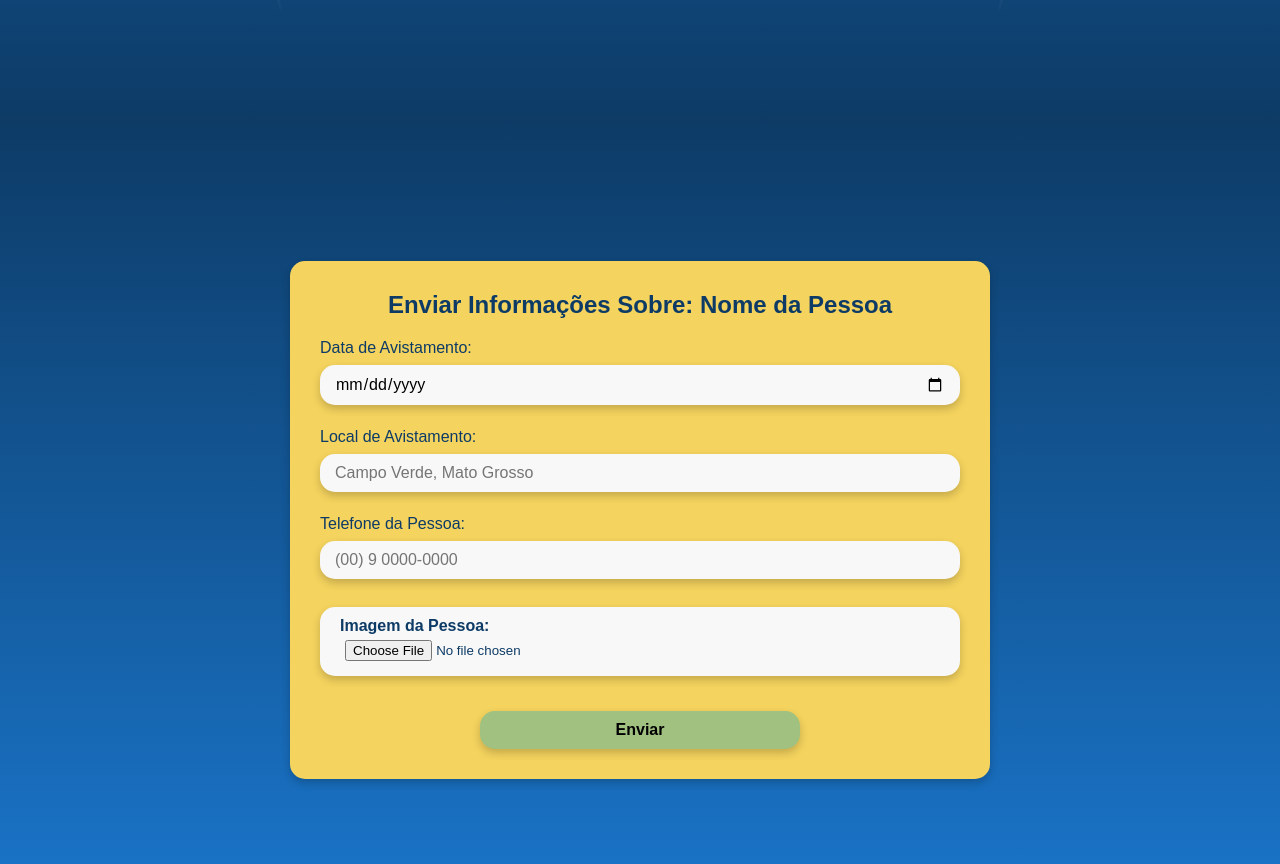
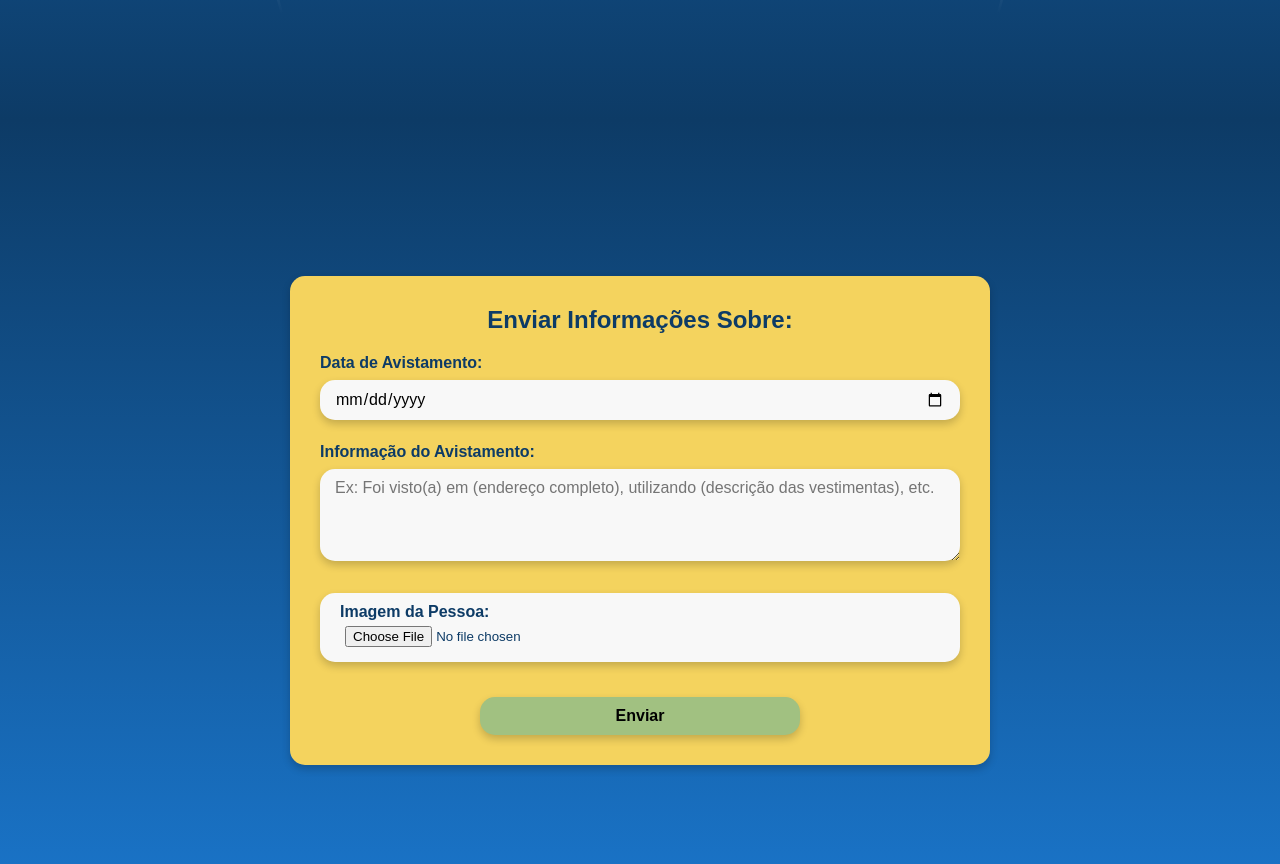
Before and after one commit to JoaoVictor-Noschang/projeto_buscas, a React (Vite) app: page /DetalhePessoa in a window 1280 px wide. Shown: the part 680-1544 px from the top of the page. Built offline with nearby package versions, Linux system fonts and the light colour scheme; a web font is replaced by a local one.

Commit message:
enviando informcoes sobre avistamento de uma pessoa

```diff
--- a/src/components/FormInfosPessoa.css
+++ b/src/components/FormInfosPessoa.css
@@ -24,6 +24,7 @@
     height: 100vh;
 
     display: flex;
+    flex-direction: column;
     justify-content: center;
     align-items: center;
 
@@ -63,7 +64,11 @@
     width: 100%;
 }
 
-.label_form input:not(.arquivo) {
+.label_form p {
+    font-weight: bold;
+}
+
+.label_form input:not(.arquivo), .label_form textarea {
     width: 100%;
     margin: 8px 0;
 
@@ -115,3 +120,23 @@
 
     transition: background 0.1s;
 }
+
+.mensagem-feedback {
+    margin-top: 15px;
+    padding: 10px;
+    border-radius: 5px;
+    text-align: center;
+    font-weight: bold;
+}
+
+.sucesso {
+    background-color: #d4edda;
+    color: #155724;
+    border: 1px solid #c3e6cb;
+}
+
+.erro {
+    background-color: #f8d7da;
+    color: #721c24;
+    border: 1px solid #f5c6cb;
+}
--- a/src/components/FormInfosPessoa.jsx
+++ b/src/components/FormInfosPessoa.jsx
@@ -1,30 +1,115 @@
+import { useState } from 'react';
+import { enviarInfosPessoa } from '../services/enviarInfosPessoa';
+
 import './FormInfosPessoa.css';
 
-function FormInfosPessoa({ formRef }) {
+function FormInfosPessoa({ formRef, ocoId, nomePessoa }) {
+
+    const [data, setData] = useState('');
+    const [informacao, setInformacao] = useState('');
+    const [anexo, setAnexo] = useState(null);
+    const [isSubmitting, setIsSubmitting] = useState(false);
+    const [mensagem, setMensagem] = useState('');
+    const [tipoMensagem, setTipoMensagem] = useState('');
+
+    const handleSubmit = async (e) => {
+        e.preventDefault();
+        setIsSubmitting(true);
+        setMensagem('');
+        setTipoMensagem('');
+
+        if (!ocoId) {
+            setMensagem("Não foi possível identificar a ocorrência. O código (ocoId) é obrigatório.");
+            setTipoMensagem('erro');
+            setIsSubmitting(false);
+            return;
+        }
+
+        const nomeArquivo = anexo ? anexo.name : '';
+
+        const dados = {
+            ocoId: ocoId,
+            informacao: informacao,
+            data: data,
+            descricao: nomeArquivo
+        }
+
+
+        try {
+
+            console.log("Enviando dados:", dados);
+            if (anexo) {
+                console.log("Arquivo:", anexo.name, anexo.type, anexo.size);
+            }
+
+            await enviarInfosPessoa(dados, anexo);
+
+            setMensagem('Informações enviadas com sucesso! Agradecemos sua colaboração.');
+            setTipoMensagem('sucesso');
+
+            setData('');
+            setInformacao('');
+            setAnexo(null);
+
+        } catch (err) {
+            if (err.response) {
+                console.error("Erro ao enviar informações:", err);
+                setMensagem('Não foi possível enviar as informações. Tente novamente.');
+                setTipoMensagem('erro');
+
+            } else {
+                console.error("Erro:", err.message);
+            }
+            throw err;
+
+        } finally {
+            setIsSubmitting(false);
+        }
+    }
+
     return (
         <section className="sec_form" ref={formRef}>
-            <form action="" className="form_infos">
-                <h1>Enviar Informações Sobre: Nome da Pessoa</h1>
+            <form onSubmit={handleSubmit} className="form_infos">
+                <h1>Enviar Informações Sobre: {nomePessoa}</h1>
                 <label className='label_form'>
                     <p>Data de Avistamento:</p>
-                    <input type="date" placeholder="Campo Verde, Mato Grosso" />
+                    <input
+                        type="date"
+                        value={data}
+                        onChange={(e) => setData(e.target.value)}
+                        required
+                    />
                 </label>
                 <label className='label_form'>
-                    <p>Local de Avistamento:</p>
-                    <input type="text" placeholder="Campo Verde, Mato Grosso" />
-                </label>
-                <label className='label_form'>
-                    <p>Telefone da Pessoa:</p>
-                    <input type="tel" placeholder="(00) 9 0000-0000" />
+                    <p>Informação do Avistamento:</p>
+                    <textarea
+                        rows="4"
+                        placeholder="Ex: Foi visto(a) em (endereço completo), utilizando (descrição das vestimentas), etc."
+                        value={informacao}
+                        onChange={(e) => setInformacao(e.target.value)}
+                        required
+                    />
                 </label>
                 <label className='label_form lb-arquivo'>
                     <p>Imagem da Pessoa:</p>
-                    <input className='arquivo' type="file" name="" id="" />
+                    <input
+                        className='arquivo'
+                        type="file"
+                        onChange={(e) => setAnexo(e.target.files[0])}
+                    />
                 </label>
-                <button type="submit">Enviar</button>
+                <button type="submit" disabled={isSubmitting}>
+                    {isSubmitting ? 'Enviando...' : 'Enviar'}
+                </button>
             </form>
+
+            {mensagem && (
+                <p className={`mensagem-feedback ${tipoMensagem}`}>
+                    {mensagem}
+                </p>
+            )}
         </section>
-    )
+    );
 }
 
 export default FormInfosPessoa;
--- a/src/pages/DetalhePessoa.jsx
+++ b/src/pages/DetalhePessoa.jsx
@@ -184,7 +184,11 @@ function DetalhePessoa() {
                 </section>
             </section>
 
-            <FormInfosPessoa formRef={formRef} />
+            <FormInfosPessoa
+                formRef={formRef}
+                ocoId={pessoa?.ultimaOcorrencia?.ocoId}
+                nomePessoa={pessoa?.nome}
+            />
         </main>
     );
 }
--- /dev/null
+++ b/src/services/enviarInfosPessoa.js
@@ -0,0 +1,26 @@
+import api from "./api";
+
+export async function enviarInfosPessoa(dados, anexo) {
+    const formData = new FormData();
+
+    if (anexo) {
+        formData.append('file', anexo);
+    }
+
+
+    try {
+        const response = await api.post(
+            "/v1/ocorrencias/informacoes-desaparecido",
+            formData, {
+                params: dados,
+                headers: { "Content-Type": "multipart/form-data" },
+            }
+    );
+
+        return response.data;
+
+    } catch (err) {
+        console.error("Erro ao enviar informações de avistamento:", err.response || err);
+        throw new Error("Não foi possível enviar as informações. Tente novamente.");
+    }
+}
```
